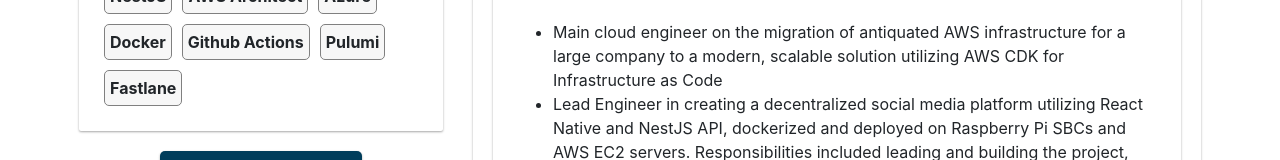
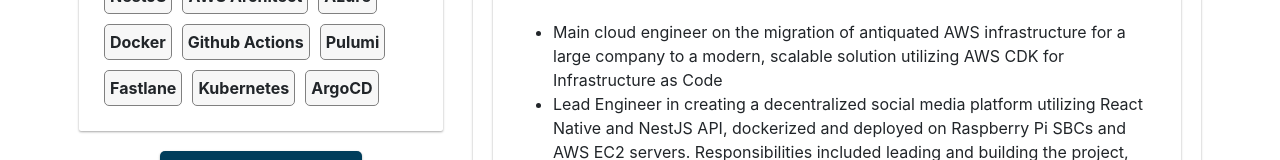
Before and after one commit to jehielmartinez/portfolio, a React (Vite) app: page / in a window 1280 px wide. Shown: the part 721-881 px from the top of the page. Built offline with nearby package versions, Linux system fonts and the light colour scheme.

Commit message:
chore: add k8s and argcd to skills

```diff
--- a/src/assets/resume.ts
+++ b/src/assets/resume.ts
@@ -76,7 +76,9 @@
     'Docker',
     'Github Actions',
     'Pulumi',
-    'Fastlane'
+    'Fastlane',
+    'Kubernetes',
+    'ArgoCD',
   ],
   about: [
     "As a software engineer, I specialize in **Cloud Engineering** and **DevOps**, focusing on scalable solutions that enhance operational efficiency. My expertise encompasses extensive work with **AWS** and **Azure**, where I have utilized tools like **AWS CDK** and **Pulumi** for Infrastructure as Code (IaC) to automate the provisioning and management of cloud resources.\n",
```
